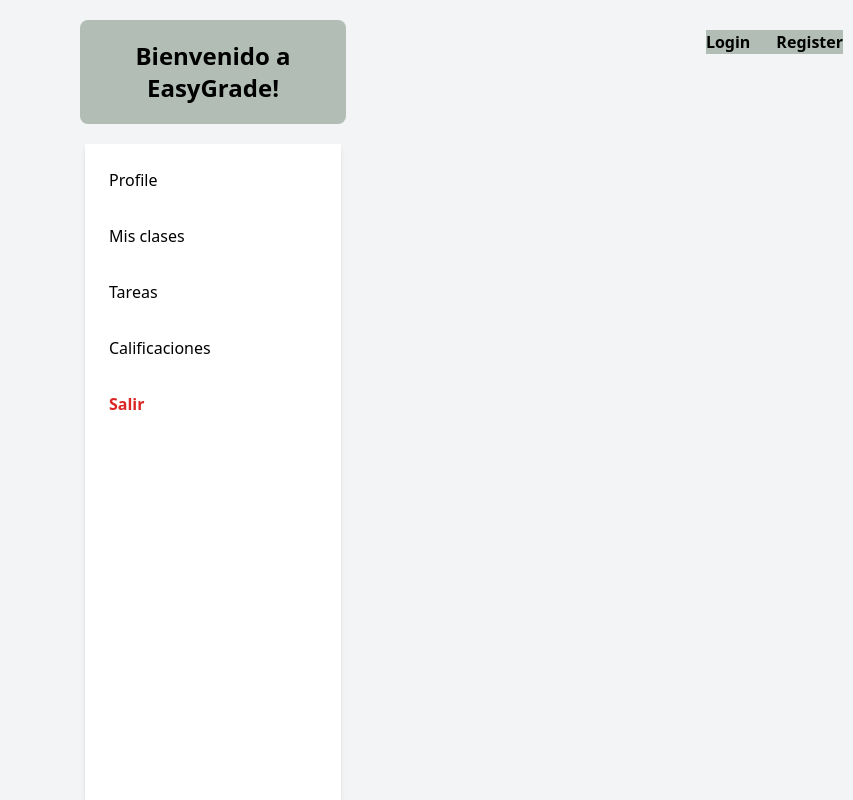
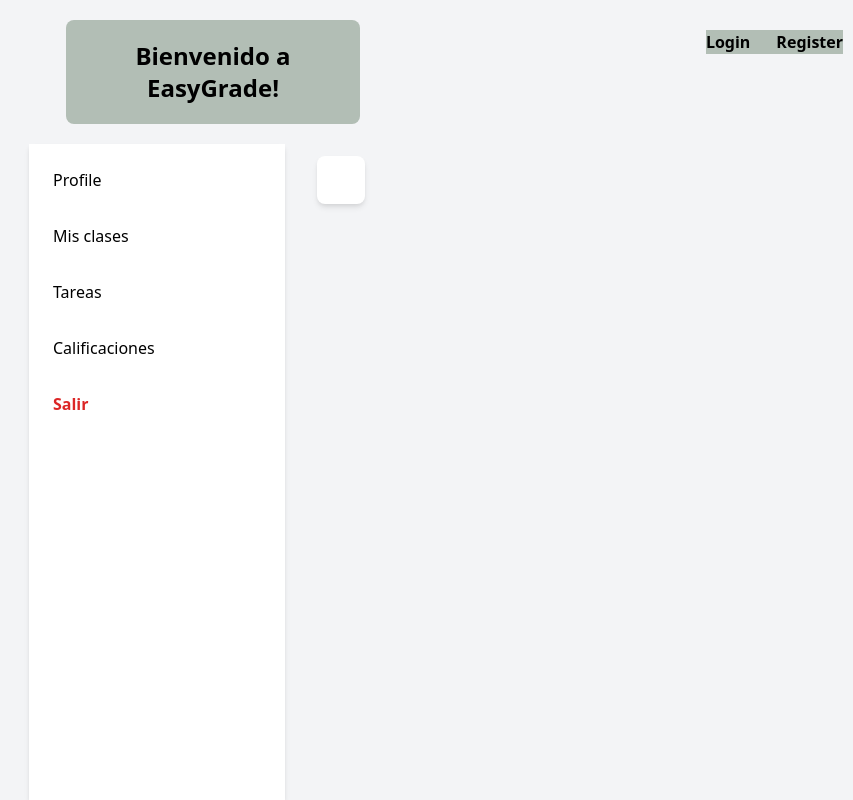
Before and after one commit to AlineRG/easyGrade, a Flask app: page /homePage in a window 1280 px wide. Shown: the whole page, without its empty margins (427-1280 px from the left). Run offline with Flask 3, Linux system fonts and the light colour scheme.

Commit message:
Added main content container with Flexbox layout and padding

```diff
--- a/myapp/templates/homePage.html
+++ b/myapp/templates/homePage.html
@@ -32,6 +32,10 @@
             <a href="{{ url_for('login') }}" class="block hover:bg-gray-100 p-2 rounded text-red-600 font-semibold">Salir</a>
         </div>
     </nav>
+
+<!-- CONTENT -->
+<main class="main-content flex-1 p-8">
+    <div class="content-box bg-white rounded-lg shadow-md p-6">
 </div>
 </body>
 </html>
```
